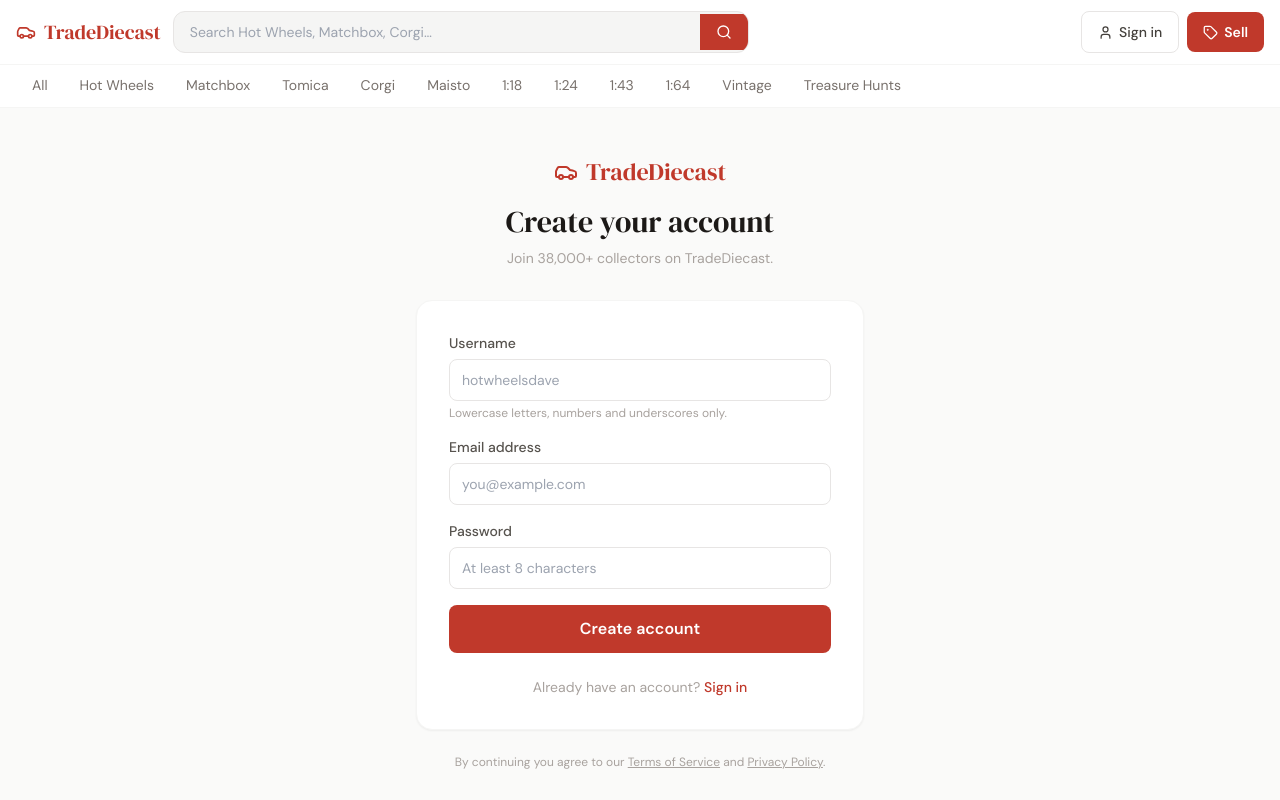
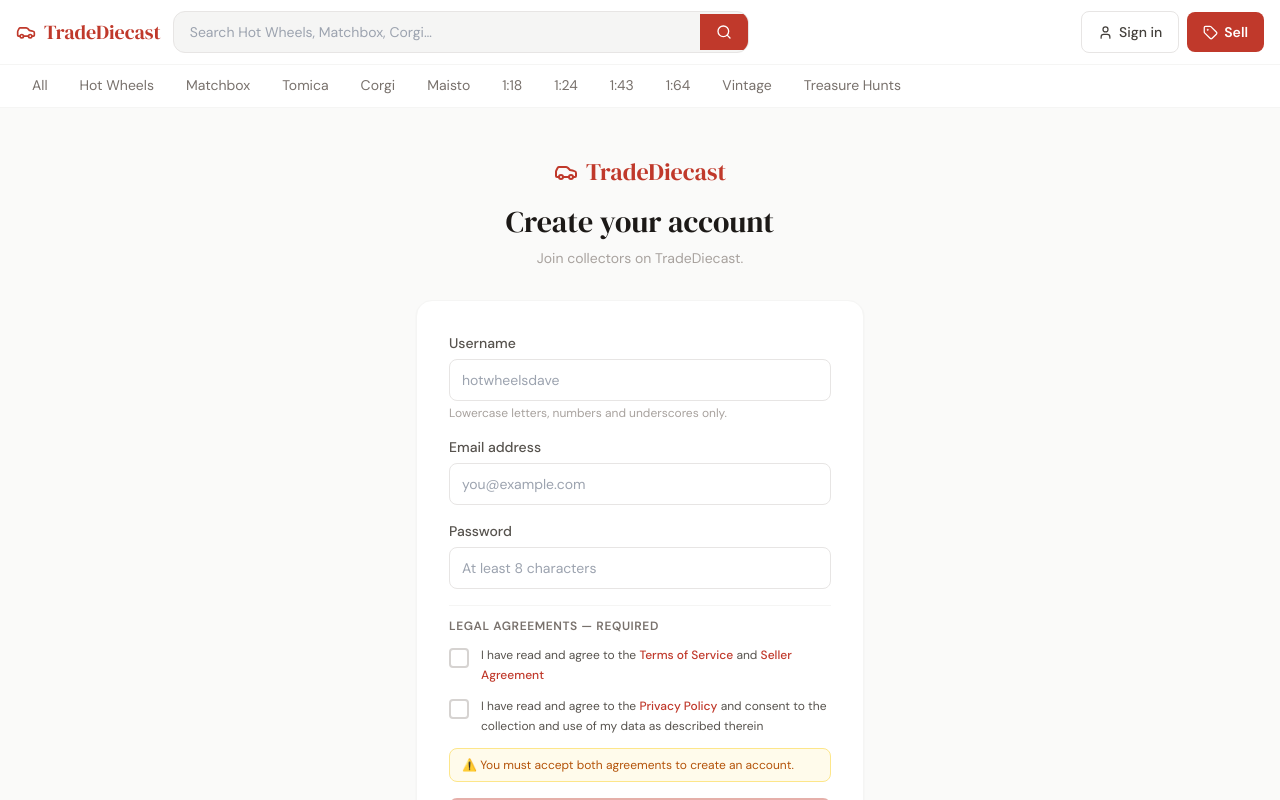
Before and after one commit to vbsportstr-diecast/tradediecast, a React (Vite) app in the folder frontend/: page /auth in a window 1280 px wide. Both pictures are taken after a click on the button "Sign up free". Shown: the top 800 px of the page. Built offline with nearby package versions, Linux system fonts and the light colour scheme; no server answers.

Commit message:
Add legal acknowledgment to signup

```diff
--- a/frontend/src/pages/Auth.jsx
+++ b/frontend/src/pages/Auth.jsx
@@ -2,19 +2,28 @@
 import { useNavigate, Link } from 'react-router-dom'
 import { Car } from 'lucide-react'
 import { useAuth } from '../hooks/useAuth'
+import { supabase } from '../lib/supabase'
 import toast from 'react-hot-toast'
 
 export default function Auth() {
-  const [mode, setMode]       = useState('signin') // 'signin' | 'signup'
-  const [email, setEmail]     = useState('')
-  const [password, setPass]   = useState('')
-  const [username, setUsername] = useState('')
-  const [loading, setLoading] = useState(false)
-  const { signIn, signUp }    = useAuth()
-  const navigate              = useNavigate()
+  const [mode, setMode]           = useState('signin')
+  const [email, setEmail]         = useState('')
+  const [password, setPass]       = useState('')
+  const [username, setUsername]   = useState('')
+  const [loading, setLoading]     = useState(false)
+  const [agreedToS, setAgreedToS]         = useState(false)
+  const [agreedPrivacy, setAgreedPrivacy] = useState(false)
+  const { signIn, signUp } = useAuth()
+  const navigate = useNavigate()
+
+  const canSubmit = mode === 'signin' || (agreedToS && agreedPrivacy)
 
   async function handleSubmit(e) {
     e.preventDefault()
+    if (mode === 'signup' && (!agreedToS || !agreedPrivacy)) {
+      toast.error('Please accept the Terms of Service and Privacy Policy to continue.')
+      return
+    }
     setLoading(true)
     try {
       if (mode === 'signin') {
@@ -24,8 +33,17 @@
         navigate('/')
       } else {
         if (!username.trim()) { toast.error('Please choose a username'); setLoading(false); return }
-        const { error } = await signUp(email, password, username)
+        const { data, error } = await signUp(email, password, username)
         if (error) throw error
+        if (data?.user) {
+          await supabase.from('legal_acknowledgments').insert({
+            user_id:         data.user.id,
+            terms_version:   '2.1',
+            privacy_version: '2.1',
+            agreed_at:       new Date().toISOString(),
+            ip_recorded:     true,
+          })
+        }
         toast.success('Account created! Check your email to confirm.')
       }
     } catch (err) {
@@ -46,30 +64,72 @@
             {mode === 'signin' ? 'Welcome back' : 'Create your account'}
           </h1>
           <p className="text-stone-400 mt-2 text-sm">
-            {mode === 'signin' ? 'Sign in to buy, sell and track your collection.' : 'Join 38,000+ collectors on TradeDiecast.'}
+            {mode === 'signin' ? 'Sign in to buy, sell and track your collection.' : 'Join collectors on TradeDiecast.'}
           </p>
         </div>
 
         <div className="card p-8">
           <form onSubmit={handleSubmit} className="space-y-4">
+
             {mode === 'signup' && (
               <div>
                 <label className="label">Username</label>
-                <input className="input" value={username} onChange={e => setUsername(e.target.value.toLowerCase().replace(/[^a-z0-9_]/g, ''))}
+                <input className="input" value={username}
+                  onChange={e => setUsername(e.target.value.toLowerCase().replace(/[^a-z0-9_]/g, ''))}
                   placeholder="hotwheelsdave" required />
                 <p className="text-xs text-stone-400 mt-1">Lowercase letters, numbers and underscores only.</p>
               </div>
             )}
+
             <div>
               <label className="label">Email address</label>
-              <input className="input" type="email" value={email} onChange={e => setEmail(e.target.value)} placeholder="you@example.com" required />
+              <input className="input" type="email" value={email}
+                onChange={e => setEmail(e.target.value)}
+                placeholder="you@example.com" required />
             </div>
+
             <div>
               <label className="label">Password</label>
-              <input className="input" type="password" value={password} onChange={e => setPass(e.target.value)}
-                placeholder={mode === 'signup' ? 'At least 8 characters' : '••••••••'} minLength={8} required />
+              <input className="input" type="password" value={password}
+                onChange={e => setPass(e.target.value)}
+                placeholder={mode === 'signup' ? 'At least 8 characters' : '••••••••'}
+                minLength={8} required />
             </div>
-            <button type="submit" disabled={loading} className="btn-primary w-full py-3 text-base mt-2">
+
+            {mode === 'signup' && (
+              <div className="space-y-3 pt-3 border-t border-stone-100">
+                <p className="text-xs font-semibold text-stone-500 uppercase tracking-wider">
+                  Legal agreements — required
+                </p>
+
+                <CheckboxRow
+                  checked={agreedToS}
+                  onChange={setAgreedToS}
+                  label={<>I have read and agree to the{' '}
+                    <Link to="/terms" target="_blank" className="text-brand-500 hover:underline font-medium">Terms of Service</Link>
+                    {' '}and{' '}
+                    <Link to="/seller-agreement" target="_blank" className="text-brand-500 hover:underline font-medium">Seller Agreement</Link>
+                  </>}
+                />
+
+                <CheckboxRow
+                  checked={agreedPrivacy}
+                  onChange={setAgreedPrivacy}
+                  label={<>I have read and agree to the{' '}
+                    <Link to="/privacy" target="_blank" className="text-brand-500 hover:underline font-medium">Privacy Policy</Link>
+                    {' '}and consent to the collection and use of my data as described therein</>}
+                />
+
+                {(!agreedToS || !agreedPrivacy) && (
+                  <p className="text-xs text-amber-700 bg-amber-50 border border-amber-200 rounded-lg px-3 py-2">
+                    ⚠️ You must accept both agreements to create an account.
+                  </p>
+                )}
+              </div>
+            )}
+
+            <button type="submit" disabled={loading || !canSubmit}
+              className="btn-primary w-full py-3 text-base disabled:opacity-40 disabled:cursor-not-allowed">
               {loading ? 'Please wait…' : mode === 'signin' ? 'Sign in' : 'Create account'}
             </button>
           </form>
@@ -88,11 +148,30 @@
         </div>
 
         <p className="text-center text-xs text-stone-400 mt-6">
-          By continuing you agree to our{' '}
-          <a href="#" className="underline">Terms of Service</a> and{' '}
-          <a href="#" className="underline">Privacy Policy</a>.
+          Your acknowledgments are recorded with a timestamp for legal compliance.
         </p>
       </div>
     </div>
   )
 }
+
+function CheckboxRow({ checked, onChange, label }) {
+  return (
+    <label className="flex items-start gap-3 cursor-pointer">
+      <button
+        type="button"
+        onClick={() => onChange(!checked)}
+        className={`mt-0.5 shrink-0 w-5 h-5 rounded border-2 flex items-center justify-center transition-colors ${
+          checked ? 'bg-brand-500 border-brand-500' : 'border-stone-300 hover:border-brand-400'
+        }`}
+      >
+        {checked && (
+          <svg className="w-3 h-3 text-white" fill="none" viewBox="0 0 24 24" stroke="currentColor" strokeWidth={3}>
+            <path strokeLinecap="round" strokeLinejoin="round" d="M5 13l4 4L19 7" />
+          </svg>
+        )}
+      </button>
+      <span className="text-xs text-stone-600 leading-relaxed">{label}</span>
+    </label>
+  )
+}
```
